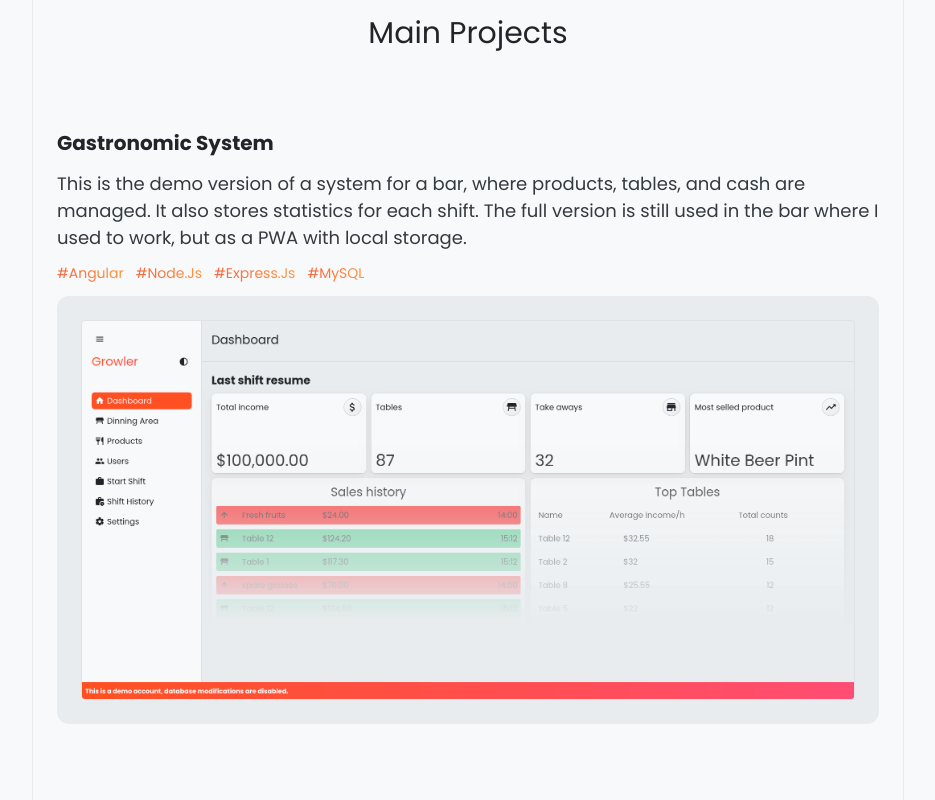
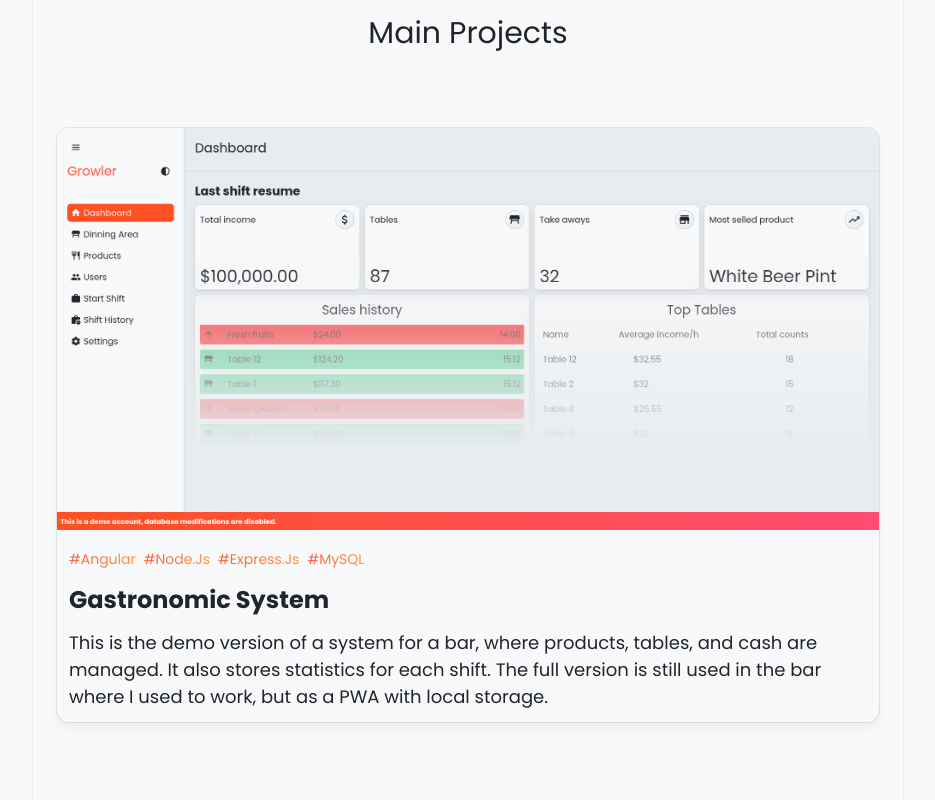
Before and after one commit to Franco-Pertusati/portfolio-2025, an Angular app: page / in a window 1280 px wide. Shown: the part 660-1460 px from the top of the page, without its empty margins (173-1108 px from the left). Built offline with nearby package versions, Linux system fonts and the light colour scheme.

Commit message:
Nuevas porject cards

```diff
--- a/src/app/modules/home/projects-list/project-card/project-card.component.css
+++ b/src/app/modules/home/projects-list/project-card/project-card.component.css
@@ -1,68 +1,59 @@
-.card {
-  width: 100%;
+img {
+  border-radius: 12px 12px 0 0;
 }
 
-.imgContainer {
-  display: none;
-  position: relative;
-  border-style: none;
-  box-shadow: none;
+.flexWrap .rainbowTxt {
+  font-size: 1.2rem;
 }
 
-img {
-  width: 100%;
-  border-radius: 4px;
+h3 {
+  font-size: 2.4rem;
 }
 
-.imgContainer:hover .btnContainer {
-  opacity: 100%;
+.desktopBtns {
+  width: 100%;
+  height: 100%;
+  position: absolute;
+  top: 0;
+  left: 0;
+  align-items: center;
+  justify-content: center;
+  background-color: var(--transparent);
+  opacity: 0;
+  transition: all ease .3s;
+  display: none;
 }
 
-.imgContainer:hover .btnContainer a {
+.desktopBtns a {
+  transition: all ease .3s;
+  transition: transform 0.5s cubic-bezier(0.68, -0.55, 0.265, 1.55);
+  transform: scale(0);
+}
+
+.desktopBtns:hover a {
   transform: scale(1);
 }
 
-.description {
-  color: var(--font2);
+.desktopBtns:hover {
+  opacity: 1;
 }
 
-.btnContainer {
-  position: absolute;
-  height: 100%;
-  width: 100%;
-  top: 0;
-  left: 0;
-  background-color: var(--transparent);
-  backdrop-filter: blur(4px);
-  justify-content: center;
-  align-items: center;
-  border-radius: 16px;
-  opacity: 0;
-  transition: all ease .3s;
+@media (min-width: 600px) {}
+
+@media (min-width: 720px) {
+
 }
 
-.btnContainer a {
-  transition: all ease .3s;
-  transform: scale(.5);
-}
+@media (min-width: 900px) {
+  .mobileBtns {
+    display: none;
+  }
 
-.rainbowTxt {
-  font-size: 1.4rem;
-}
-
-@media (min-width: 600px) {
-  .imgContainer {
-    padding: 24px;
+  .desktopBtns {
     display: flex;
   }
 
-  img {
-    border: solid 1px var(--bg3);
+  .flexWrap .rainbowTxt {
+    font-size: 1.4rem;
   }
 }
-
-@media(min-width: 720px) {
-  .mobileAnchors {
-    display: none;
-  }
-}
--- a/src/app/modules/home/projects-list/project-card/project-card.component.html
+++ b/src/app/modules/home/projects-list/project-card/project-card.component.html
@@ -1,36 +1,34 @@
-<div class="card flex flexCol gap12 wfull">
-  <h3>{{ project.title | titlecase }}</h3>
-  @if (project.description.trim()) {
-  <span class="description">
-    {{ project.description }}
-  </span>
-  }
-  <div class="flex flexWrap gap12">
-    @for (item of project.tecs; track $index) {
-    <span class="rainbowTxt">#{{ item }}</span>
-    }
-  </div>
-  <div class="imgContainer bg bg2">
-    <img [src]="project.img" alt="" />
-    <div class="flex gap12 btnContainer">
-      <a [href]="project.repo" target="_blank" class="ghost">
+<div class="cardShadow bg">
+  <div class="imgContainer relative">
+    <img class="wfull" [src]="project.img" alt="" />
+    <div class="desktopBtns flex gap12">
+      <a href="" class="wfit primary">
         <span>Code</span>
         <i class="material-icons-round">code</i>
       </a>
-      <a [href]="project.preview" target="_blank" class="ghost">
+      <a href="" class="wfit primary">
         <span>Preview</span>
         <i class="material-icons-round">preview</i>
       </a>
     </div>
   </div>
-  <div class="mobileAnchors flex wfull gap12">
-    <a [href]="project.repo" target="_blank" class="ghost">
+  <div class="p12 flex flexCol gap12">
+    <div class="flex gap8 flexWrap">
+      @for (tec of project.tecs; track $index) {
+      <span class="rainbowTxt">#{{ tec }}</span>
+      }
+    </div>
+    <h3>{{ project.title | titlecase }}</h3>
+    <p>{{ project.description }}</p>
+    <div class="flex center mobileBtns">
+      <a href="" class="wfit">
         <span>Code</span>
         <i class="material-icons-round">code</i>
       </a>
-    <a [href]="project.preview" target="_blank" class="ghost">
+      <a href="" class="wfit">
         <span>Preview</span>
         <i class="material-icons-round">preview</i>
       </a>
     </div>
   </div>
+</div>
--- a/src/app/styles/genericClasses.css
+++ b/src/app/styles/genericClasses.css
@@ -91,11 +91,11 @@
 }
 
 .light .cardShadow {
-  box-shadow: rgba(37, 37, 37, 0.1) 0px 0px 0px 1px, rgba(78, 78, 78, 0.1) 0px 6px 8px;
+  box-shadow: rgba(51, 51, 51, 0.1) 0px 0px 0px 1px, rgba(133, 133, 133, 0.1) 0px 6px 8px;
 }
 
 .dark .cardShadow {
-  box-shadow: rgba(58, 58, 58, 0.3) 0px 0px 0px 1px, rgba(77, 77, 77, 0.2) 0px 1px 2px -1px inset, rgba(58, 58, 58, 0.2) 0px 2px 8px 0px inset;
+  box-shadow: rgba(58, 58, 58, 0.3) 0px 0px 0px 1px, rgba(77, 77, 77, 0.2) 0px 1px 2px -1px inset, rgba(58, 58, 58, 0.3) 0px -2px 8px 0px inset;
 }
 
 .dark .bgGlass {
```
Lines whose indentation alone changed are shown as unchanged.
